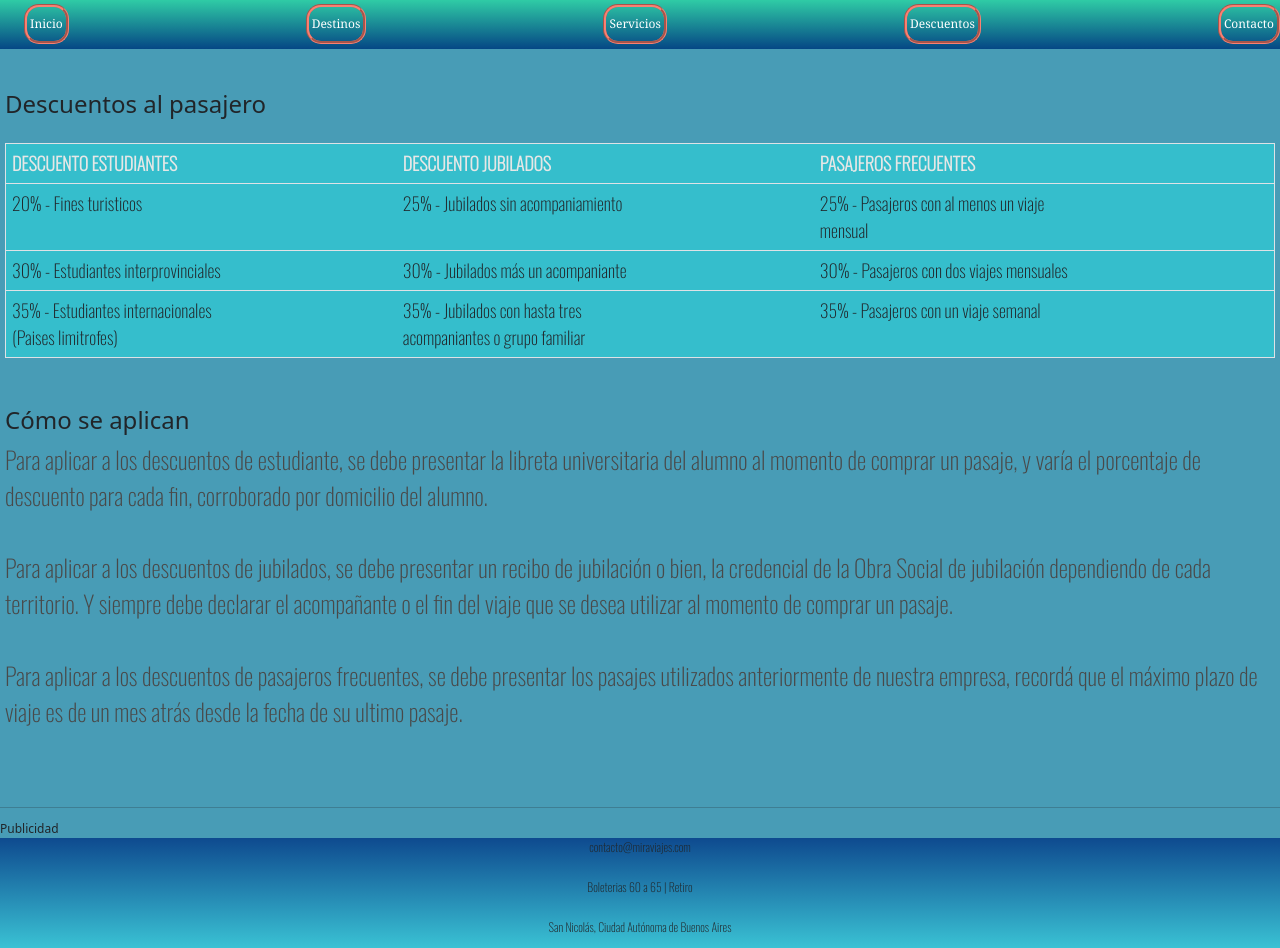
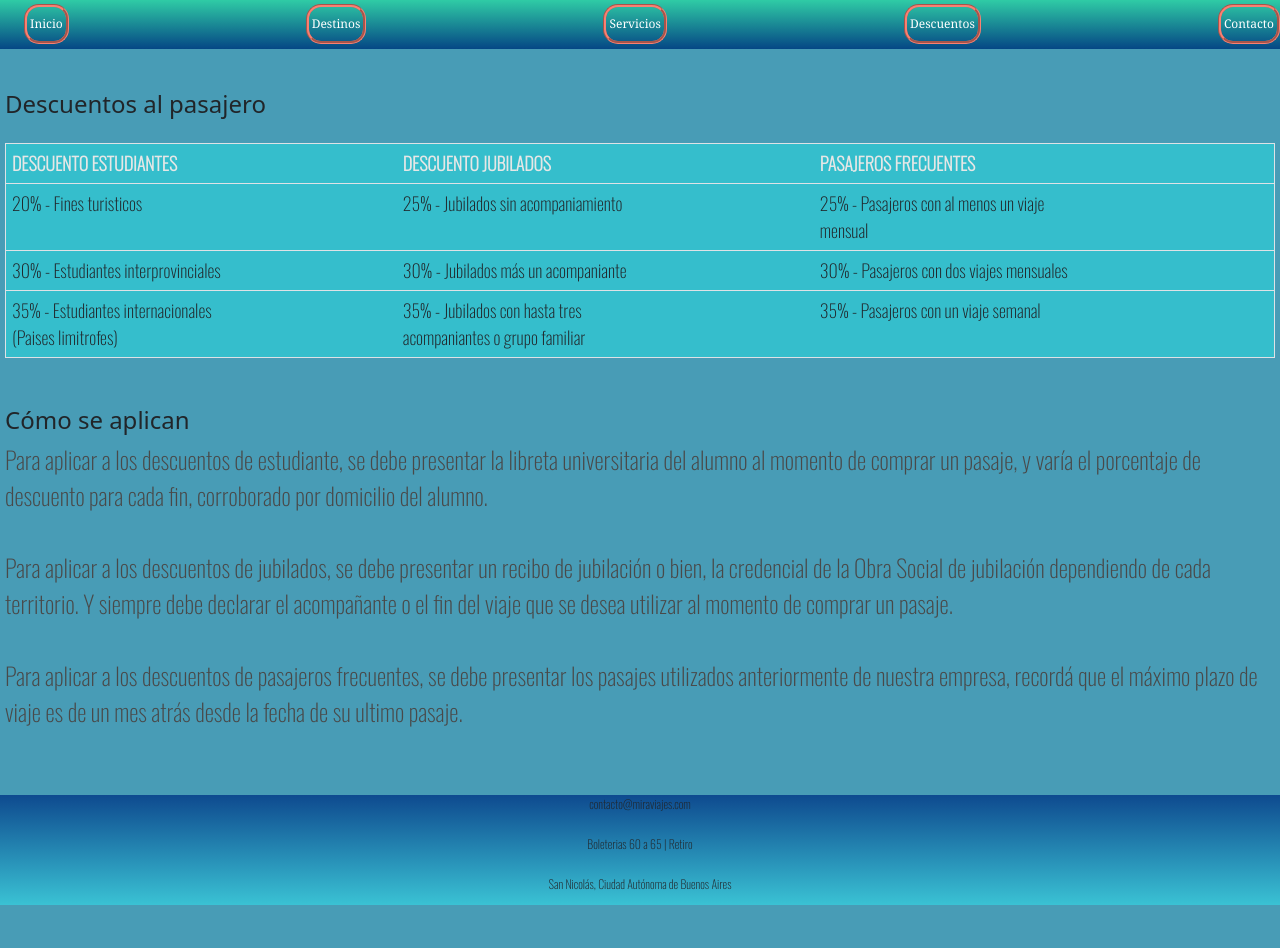
Before and after one commit to maximoemira/MiraViajesSRLMaximoEmilianoMira, a website: page Paginas/Descuentos.html in a window 1280 px wide. Shown: the part 101-1049 px from the top of the page. After the commit the page ends 1006 px from the top, so only its background shows below. Drawn offline with nearby package versions, Linux system fonts and the light colour scheme; a web font is replaced by a local one.

Commit message:
Eliminación de aside

```diff
--- a/Paginas/Descuentos.html
+++ b/Paginas/Descuentos.html
@@ -103,8 +103,6 @@
     <br />
     <br />
     <br />
-    <hr />
-    <aside class="aside aside--text-align">Publicidad</aside>
     <footer class="footer footer--backgound">
       <p>contacto@miraviajes.com</p>
       <p>Boleterias 60 a 65 | Retiro</p>
```
Also changed, not shown: Paginas/Destinos.html (+0 -2 lines), Paginas/Servicios.html (+0 -2 lines), index.html (+0 -2 lines).
